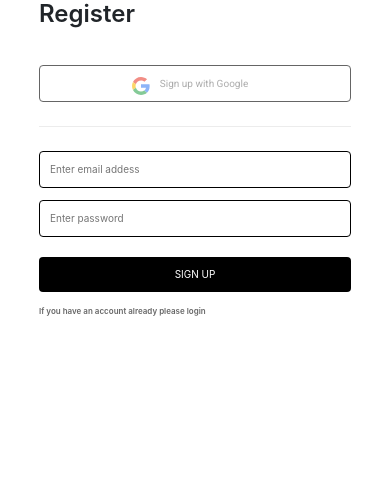
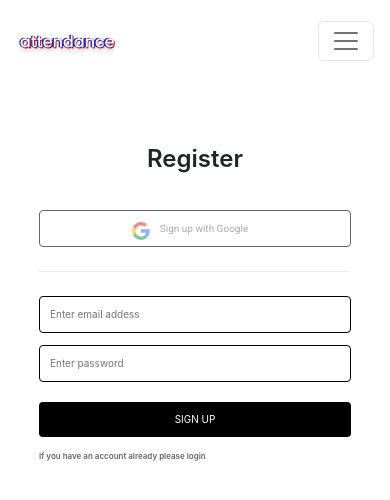
Before and after one commit to kubilaycakmak/attendence-frontend, a React (Create React App) app: page /register in a window 390 px wide. Shown: the top 500 px of the page. Built offline with nearby package versions, Linux system fonts and the light colour scheme; no server answers.

Commit message:
add header to login&signup page; adjust header styling

```diff
--- a/src/component/Header/Header.module.scss
+++ b/src/component/Header/Header.module.scss
@@ -2,16 +2,16 @@
 
 .Nav {
   margin-top: 56px;
-  padding: 0 10px !important;
+  padding: 40px 10px 0 !important;
   color: rgba(0, 0, 0, 0.75);
   max-width: 1100px;
   margin: 0 auto;
 
   @media only screen and (max-width: 1024px) {
-    padding: 0 32px !important;
+    padding: 20px 32px !important;
   }
   @media only screen and (max-width: 480px) {
-    padding: 0 16px !important;
+    padding: 20px 16px !important;
   }
 }
 
--- a/src/component/LoginSignupForm/LoginSignupForm.module.scss
+++ b/src/component/LoginSignupForm/LoginSignupForm.module.scss
@@ -5,6 +5,10 @@
   h1 {
     font-size: $FONT_SIZE_24;
     font-weight: 600;
+    text-align: center;
+    @include for-pc-screen {
+      text-align: left;
+    }
   }
   .googleBtnWrap {
     button {
--- a/src/pages/Home/Home.module.scss
+++ b/src/pages/Home/Home.module.scss
@@ -1,12 +1,6 @@
 @import '../../scss/variables';
 @import '../../scss/utils';
 
-.home {
-  padding-top: 20px;
-  @include for-pc-screen {
-    padding-top: 40px;
-  }
-}
 .findLocationHero {
   @include for-pc-screen {
     margin-top: 20px;
--- a/src/pages/LoginSignup/LoginSignup.js
+++ b/src/pages/LoginSignup/LoginSignup.js
@@ -1,4 +1,5 @@
 import React from 'react';
+import Header from '../../component/Header/Header';
 import LoginSignupForm from '../../component/LoginSignupForm/LoginSignupForm';
 import useModal from '../../hooks/useModal';
 import PasswordForm from '../../component/PasswordForm/PasswordForm';
@@ -7,6 +8,8 @@ import styles from './LoginSignup.module.scss';
 const LoginSignup = () => {
   const { Modal, openModal } = useModal();
   return (
+    <>
+      <Header />
       <div className={styles.login}>
         <Modal isClosable={false}>
           <PasswordForm />
@@ -17,6 +20,7 @@ const LoginSignup = () => {
           </div>
         </div>
       </div>
+    </>
   );
 };
 
--- a/src/pages/LoginSignup/LoginSignup.module.scss
+++ b/src/pages/LoginSignup/LoginSignup.module.scss
@@ -2,12 +2,15 @@
 @import '../../scss/utils';
 
 .login {
+  @include for-mobile-screen {
+    margin-top: 16%;
+  }
   @include for-pc-screen {
     align-items: center;
     background: url(../../assets/imgs/graduating-1.png) no-repeat 100% 100% /
-      1000px;
+      900px;
     display: flex;
-    height: 100vh;
+    height: calc(100vh - 84px);
   }
   .container {
     margin: 0 auto;
```
Lines whose indentation alone changed are shown as unchanged.
